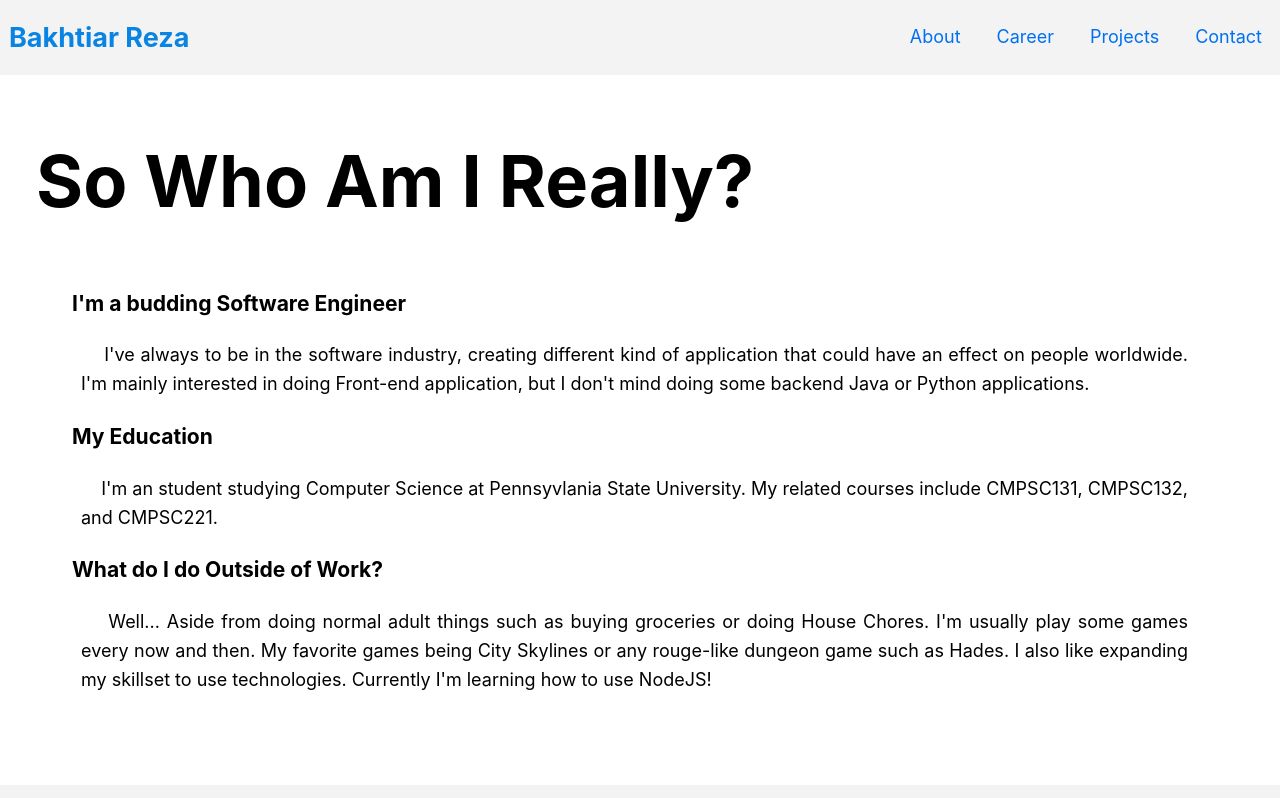
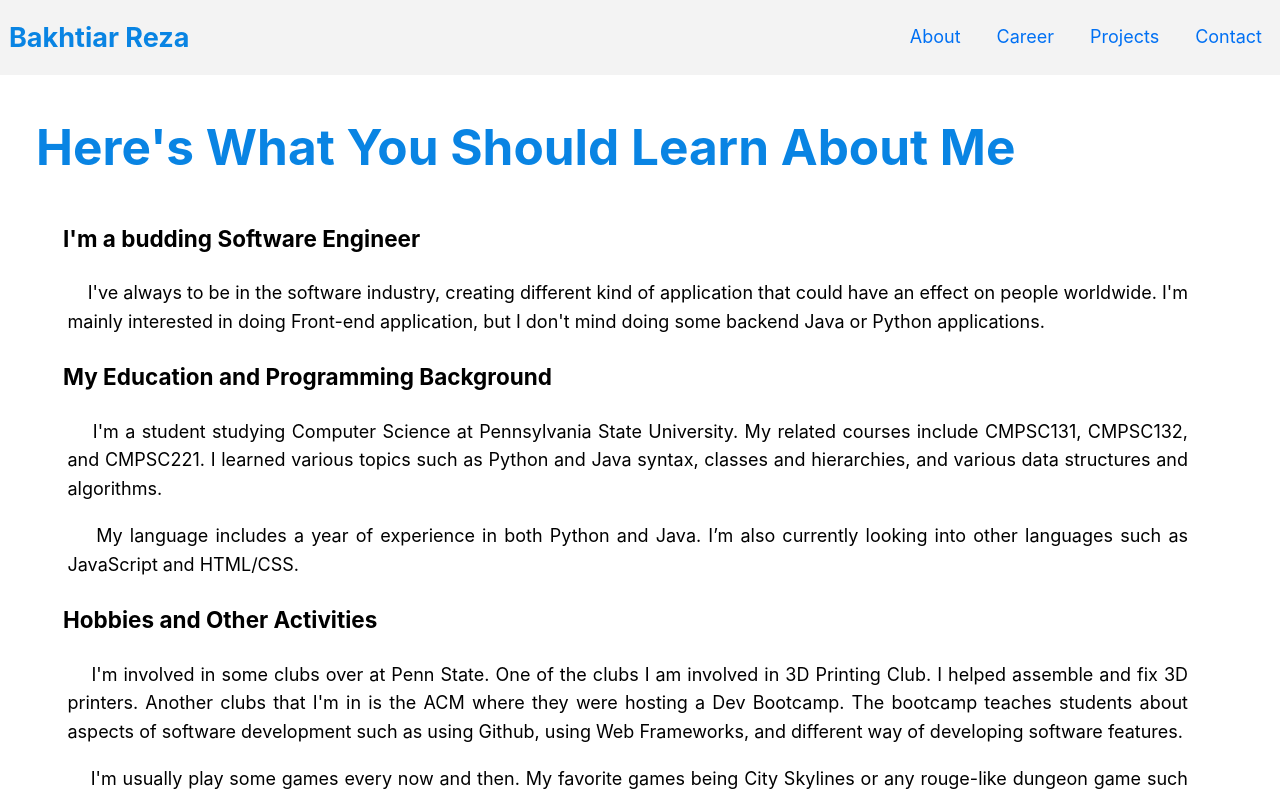
Before and after one commit to Dradeon/BakhtiarRezaSite, a Next.js app: page /About in a window 1280 px wide. Shown: the top 798 px of the page. Built offline with nearby package versions, Linux system fonts and the light colour scheme.

Commit message:
Added more information to the About page. Edited some of the Home Page.

```diff
--- a/pages/About.js
+++ b/pages/About.js
@@ -10,19 +10,21 @@ const AboutPage = () => {
             <Header title = "Bakhtiar Reza | About" description = "Learn More About Me!" index = "noindex, nofollow" />
             <Navigation/>
             <div className = {styles.AboutMeContent}>
-                <h1>So Who Am I Really?</h1>
+                <h1>Here's What You Should Learn About Me</h1>
                 <div className = {styles.ArticleBox}>
                     <div className = {styles.Textbox}>
                         <h3>I'm a budding Software Engineer</h3>
                         <p>&nbsp;&nbsp;&nbsp;&nbsp;I've always to be in the software industry, creating different kind of application that could have an effect on people worldwide. I'm mainly interested in doing Front-end application, but I don't mind doing some backend Java or Python applications.</p>
                     </div>
                     <div className = {styles.Textbox}>
-                        <h3>My Education</h3>
-                        <p>&nbsp;&nbsp;&nbsp;&nbsp;I'm an student studying Computer Science at Pennsyvlania State University. My related courses include CMPSC131, CMPSC132, and CMPSC221.</p>
+                        <h3>My Education and Programming Background</h3>
+                        <p>&nbsp;&nbsp;&nbsp;&nbsp;I'm a student studying Computer Science at Pennsylvania State University. My related courses include CMPSC131, CMPSC132, and CMPSC221. I learned various topics such as Python and Java syntax, classes and hierarchies, and various data structures and algorithms.</p>
+                        <p>&nbsp;&nbsp;&nbsp;&nbsp;My language includes a year of experience in both Python and Java. I’m also currently looking into other languages such as JavaScript and HTML/CSS.</p>
                     </div>
                     <div className = {styles.Textbox}>
-                        <h3>What do I do Outside of Work?</h3>
-                        <p>&nbsp;&nbsp;&nbsp;&nbsp;Well... Aside from doing normal adult things such as buying groceries or doing House Chores. I'm usually play some games every now and then. My favorite games being City Skylines or any rouge-like dungeon game such as Hades. I also like expanding my skillset to use technologies. Currently I'm learning how to use NodeJS!</p>
+                        <h3>Hobbies and Other Activities</h3>
+                        <p>&nbsp;&nbsp;&nbsp;&nbsp;I'm involved in some clubs over at Penn State. One of the clubs I am involved in 3D Printing Club. I helped assemble and fix 3D printers. Another clubs that I'm in is the ACM where they were hosting a Dev Bootcamp. The bootcamp teaches students about aspects of software development such as using Github, using Web Frameworks, and different way of developing software features.</p>
+                        <p>&nbsp;&nbsp;&nbsp;&nbsp;I'm usually play some games every now and then. My favorite games being City Skylines or any rouge-like dungeon game such as Hades. I also like expanding my skillset to use technologies. Currently I'm learning how to use NodeJS!</p>
                     </div>
 
 
--- a/styles/About.module.scss
+++ b/styles/About.module.scss
@@ -1,3 +1,5 @@
+@import 'colorscheme';
+
 .AboutMeContent{
     margin-left: 2rem;
     margin-bottom: 5rem;
@@ -5,7 +7,8 @@
     width: 90%;
 
     h1{
-        font-size: 4rem;
+        font-size: 2.75rem;
+        color: $light-blue;
     }
 
     .ArticleBox{
@@ -17,3 +20,63 @@
         }
     }
 }
+
+// Responsive Section
+
+
+@media screen and (min-width: 640px) {
+    .AboutMeContent{
+        h1{
+            font-size: 2.5rem;
+        }
+        .ArticleBox{
+            .Textbox{
+                margin-left: 1.25rem;
+                p{
+                    margin-left: .25rem;
+                }
+            }
+        }
+    }
+}
+
+
+@media screen and (min-width: 1080px) {
+    .AboutMeContent{
+        h1{
+            font-size: 2.75rem;
+        }
+        .ArticleBox{
+            .Textbox{
+                margin-left: 1.5rem;
+                h3{
+                    font-size: 1.25rem;
+                }
+                p{
+                    font-size: 1rem;
+                    margin-left: .25rem;
+                }
+            }
+        }
+    }
+}
+
+@media screen and (min-width: 1440px) {
+    .AboutMeContent{
+        h1{
+            font-size: 3.5rem;
+        }
+    }
+    .ArticleBox{
+        .Textbox{
+            margin-left: 2.5rem;
+            h3{
+                font-size: 1.5rem;
+            }
+            p{
+                font-size: 1.25rem;
+                margin-left: 1rem;
+            }
+        }
+    }
+}
--- a/styles/_mixins.scss
+++ b/styles/_mixins.scss
@@ -7,7 +7,7 @@
     p{
         margin: 0 auto;
         color: white;
-        font-size: 1.25rem;
+        font-size: 1rem;
     }
 
     &:hover{
```
Also changed, not shown: pages/Home.js (+6 -5 lines), styles/Home.module.scss (+10 -3 lines).
